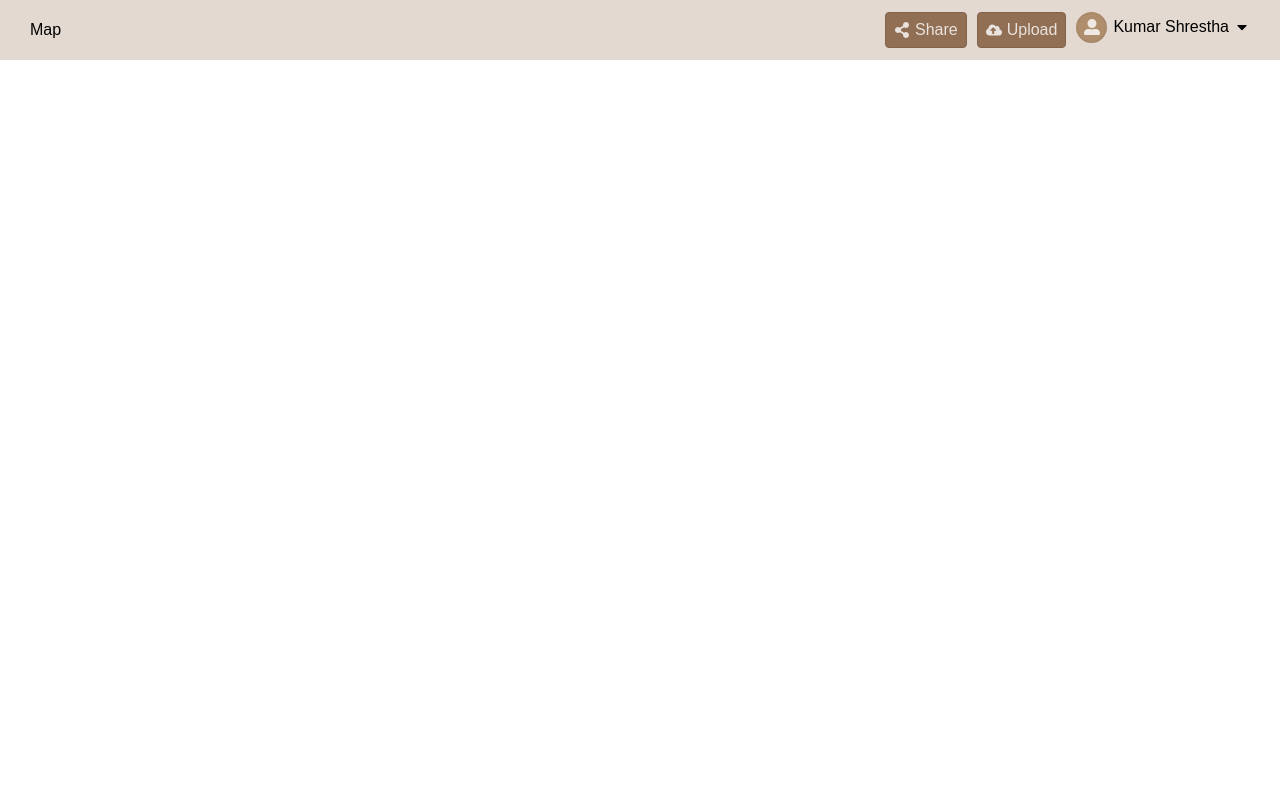
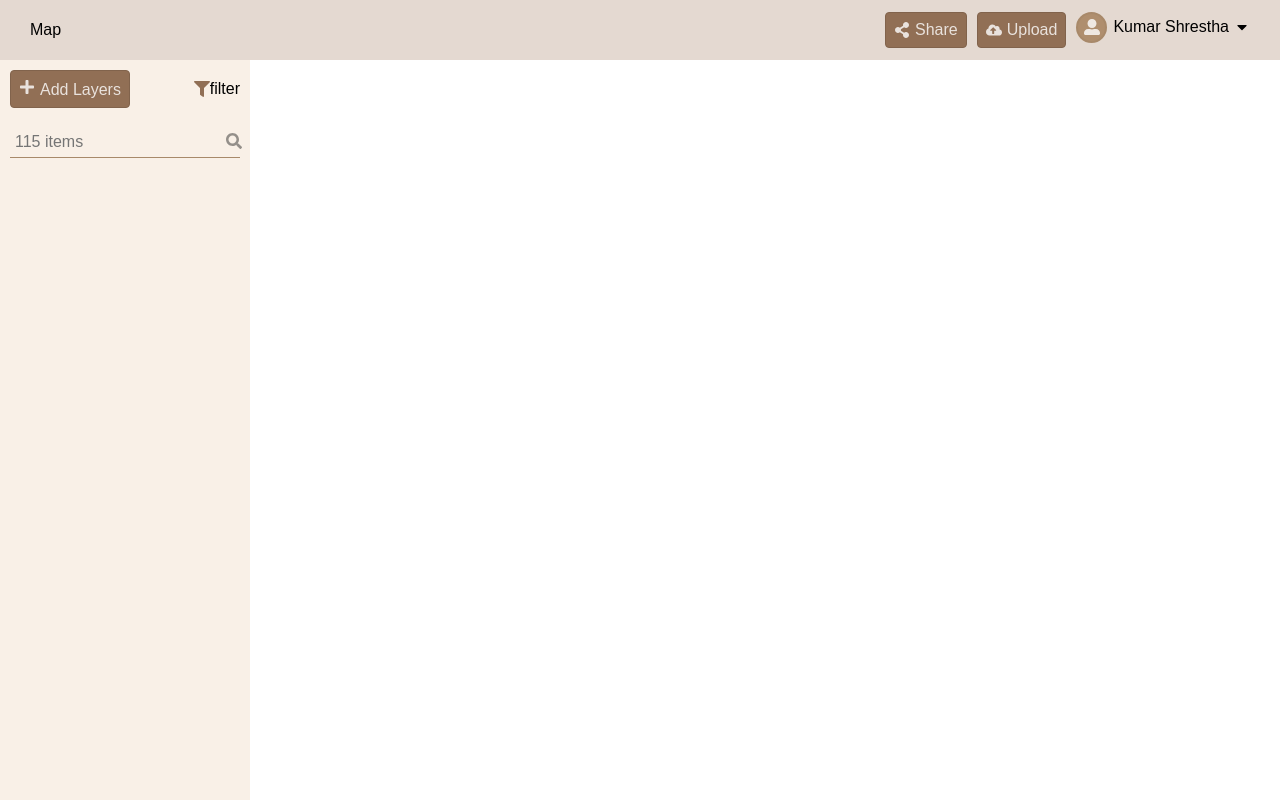
Before and after one commit to naxa-developers/mapnaxaFrontend, a React (Create React App) app: page / in a window 1280 px wide. Built offline with nearby package versions, Linux system fonts and the light colour scheme.

Commit message:
Made Side bar and added App.js

```diff
--- a/src/App.js
+++ b/src/App.js
@@ -1,11 +1,13 @@
 import React from 'react';
 import './scss/style.scss';
-import Header from './components/Header'
+import Header from './components/Header';
+import Sidebar from './components/Sidebar';
 
 function App() {
   return (
     <div>
       <Header/>
+      <Sidebar />
     </div>
 
     );
--- /dev/null
+++ b/src/components/Sidebar.js
@@ -0,0 +1,35 @@
+import React, { Component } from 'react'
+import { FaPlus, FaFilter, FaSearch } from 'react-icons/fa'
+
+class Sidebar extends Component {
+    render() {
+        return (
+            <div className="left-panel">
+                <div className="btn-filter">
+                    <div className="left-panel__top">
+                        <button class="nbtn nbtn-primary centerd">
+                            <FaPlus className="mmr-5" />
+                            Add Layers
+                        </button>
+                        <div className="filter centered">
+                            <FaFilter className="primary-color" />
+                            <span> filter</span>
+                        </div>
+                    </div>
+                    <div className="search">
+                        <input
+                            className="input-search"
+                            type="text"
+                            placeholder="115 items"
+                        />
+                        <div className="searchIcon">
+                            <FaSearch />
+                        </div>
+                    </div>
+                </div>
+            </div>
+        );
+    }
+}
+
+export default Sidebar;
```
Also changed, not shown: 2 other files (tests, documents, lock files or other folders).
